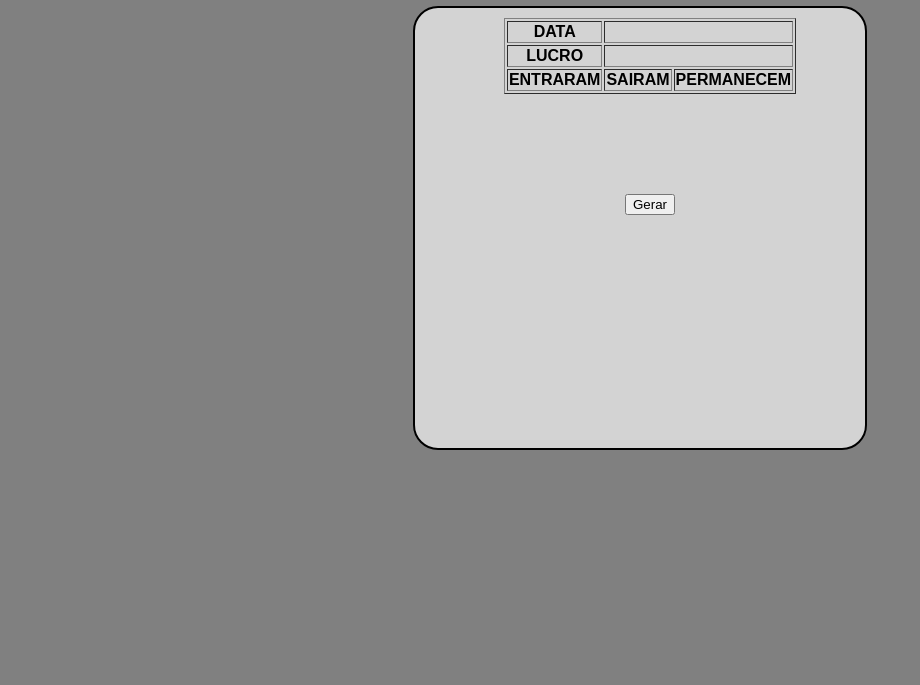
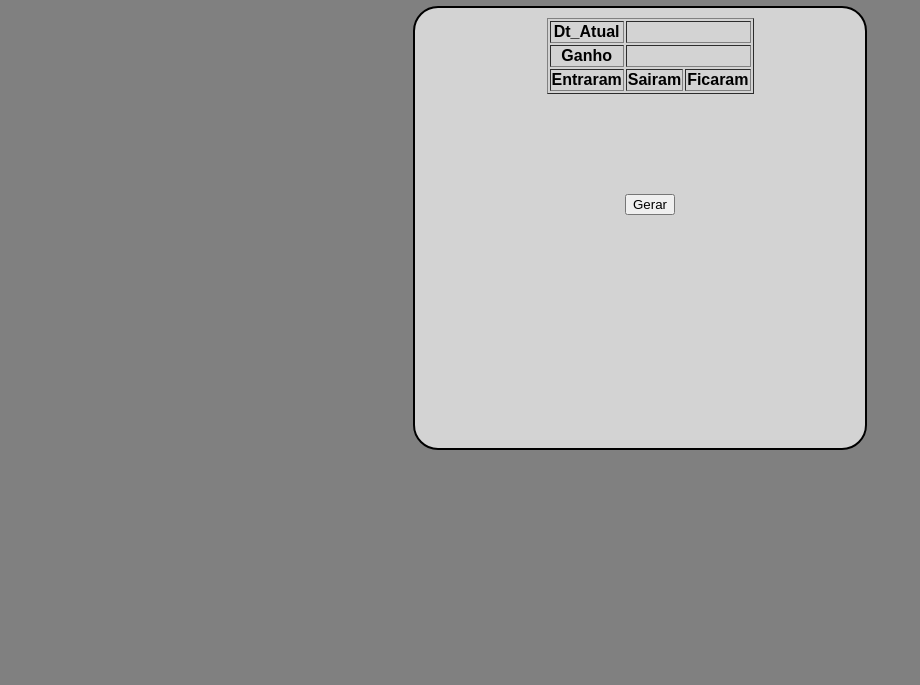
Before and after one commit to gabrieldsloureiro/33660-Aplica-oHTML, a plain HTML site: page balanco.html in a window 1280 px wide. Shown: the part 115-800 px from the top of the page, without its empty margins (0-920 px from the left). Drawn offline with nearby package versions, Linux system fonts and the light colour scheme.

Commit message:
aperfeiçoando a aplicação

```diff
--- a/balanco.html
+++ b/balanco.html
@@ -29,17 +29,17 @@
 		<table border="1">
 		  <thead>
 			<tr>
-				<th>DATA</th>
+				<th>Dt_Atual</th>
 				<td colspan="2" id="data"></td>
 			</tr>
 			<tr>
-				<th>LUCRO</th>
+				<th>Ganho</th>
 				<td colspan="2" id="lucro"></td>
 			</tr>
 			<tr>
-				<th>ENTRARAM</th>
-				<th>SAIRAM</th>
-				<th>PERMANECEM</th>
+				<th>Entraram</th>
+				<th>Sairam</th>
+				<th>Ficaram</th>
 			</tr>
 		  </thead>
 		  <tbody style="text-align:center;" id="balanco">
--- a/src/js/report.js
+++ b/src/js/report.js
@@ -14,7 +14,7 @@ const api = 'http://cnms-parking-api.net.uztec.com.br/api/v1/'
 		axios.get(api + 'report/')
 			.then((response) => {
 				dataEl.innerHTML = response.data.date;
-				lucroEl.innerHTML = response.data.totalRevenue.replace("R$", " ");
+				lucroEl.innerHTML = response.data.totalRevenue.replace('<b>R$</b>', "");
 				balancoEl.innerHTML =
 						`<tr>
 							<td>${response.data.totalEntries}</td>
```
Also changed, not shown: entradas.html (+1 -1 lines).
